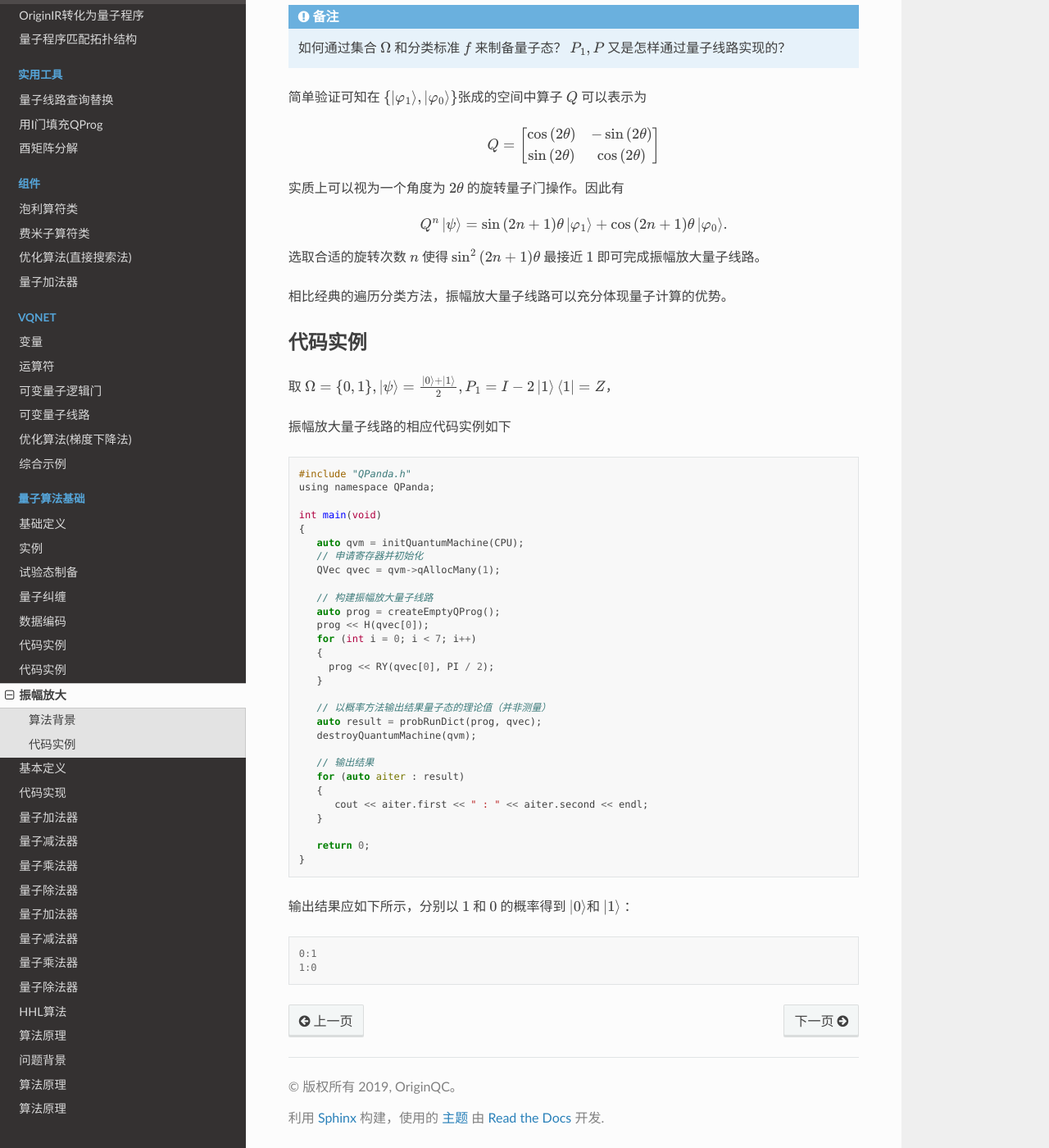
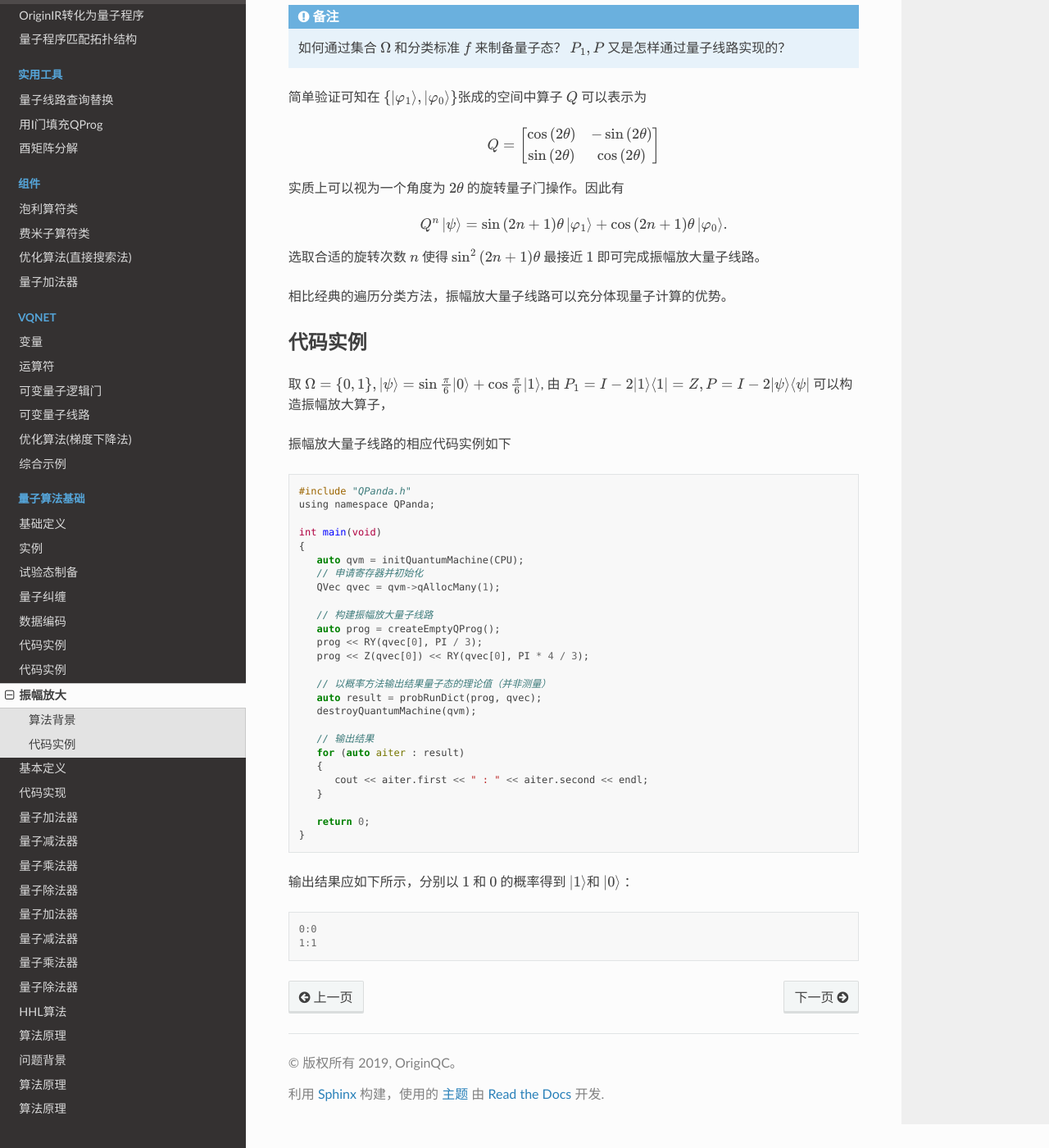
Before and after one commit to OriginQ/QPanda-tutorial, a Sphinx documentation site: the page built from source/AmplitudeAmplification.rst, in a window 1280 px wide and 1400 px high, scrolled down 1010 px. Shown: the whole window at 82% size. Built offline with Sphinx 7.4.7 and the Read the Docs theme 2.0.0, drawn with Linux system fonts in a browser that asks for light colours; pages that are not in the unit, such as notebooks, are missing from menus.

Commit message:
no message

```diff
--- a/source/AmplitudeAmplification.rst
+++ b/source/AmplitudeAmplification.rst
@@ -79,8 +79,8 @@
 代码实例
 ****
 
-取 :math:`\Omega=\{0,1\}, \left|\psi\right\rangle = \frac{\left|0\right\rangle+
-\left|1\right\rangle}{2}, P_1=I-2\left|1\right\rangle \left\langle1\right|=Z`，
+取 :math:`\Omega=\{0,1\}, |\psi\rangle = \sin{\frac{\pi}{6}}|0\rangle+\cos{\frac{\pi}{6}}|1\rangle`,
+由 :math:`P_1=I-2|1\rangle \langle 1|=Z,P=I-2|\psi\rangle\langle\psi|` 可以构造振幅放大算子，
 
 振幅放大量子线路的相应代码实例如下
 
@@ -97,11 +97,8 @@
 
       // 构建振幅放大量子线路
       auto prog = createEmptyQProg();
-      prog << H(qvec[0]);
-      for (int i = 0; i < 7; i++)
-      {
-      	prog << RY(qvec[0], PI / 2);
-      }
+      prog << RY(qvec[0], PI / 3);
+      prog << Z(qvec[0]) << RY(qvec[0], PI * 4 / 3);
 
       // 以概率方法输出结果量子态的理论值（并非测量）
       auto result = probRunDict(prog, qvec);
@@ -117,9 +114,9 @@
    }
 
 输出结果应如下所示，分别以 :math:`1` 和 :math:`0` 的概率\
-得到 :math:`\left|0\right\rangle`\和 :math:`\left|1\right\rangle` ：
+得到 :math:`\left|1\right\rangle`\和 :math:`\left|0\right\rangle` ：
 
 .. code-block:: c
 
-    0:1
-    1:0
+    0:0
+    1:1
```
